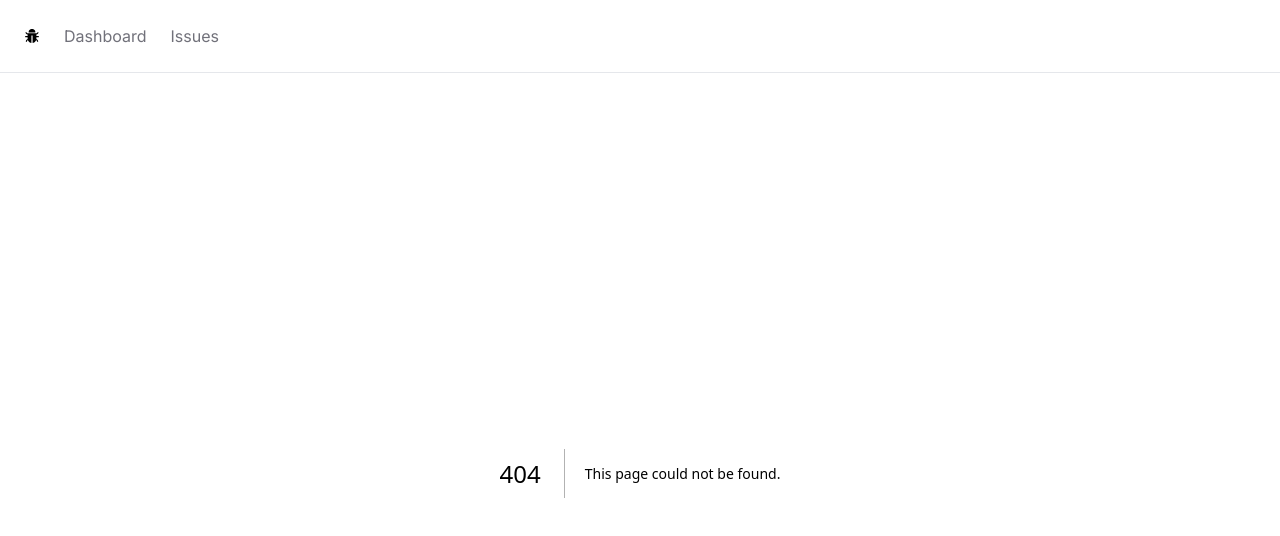
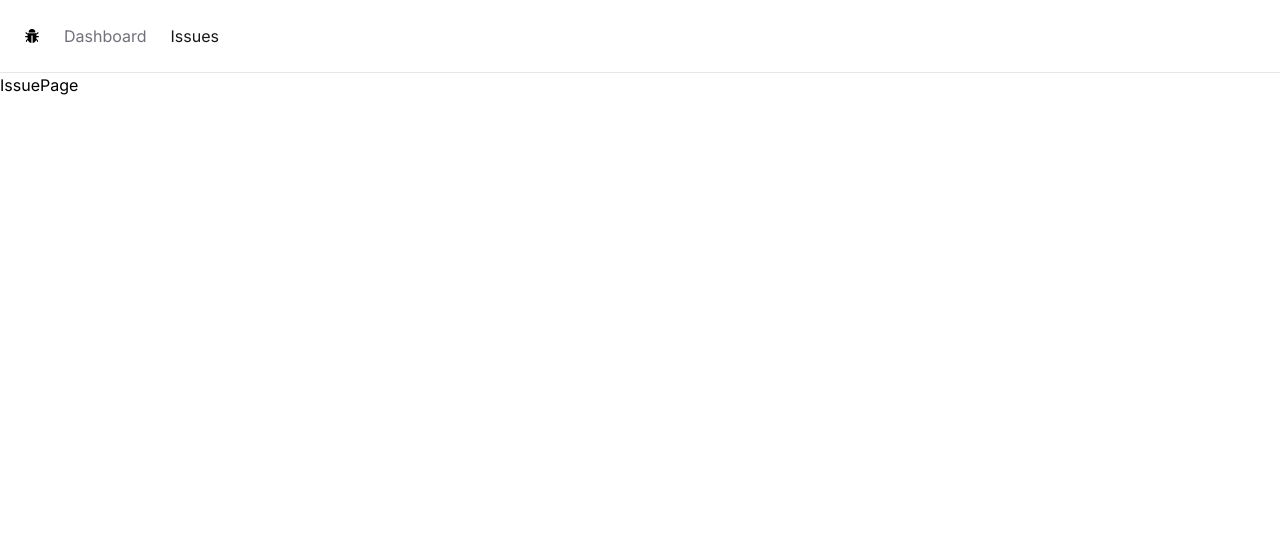
Before and after one commit to Ali-Fikri/issu-tracker, a Next.js app: page /issues in a window 1280 px wide. Before the commit this address had no page. Shown: the top 536 px of the page. Built offline with nearby package versions, Linux system fonts and the light colour scheme.

Commit message:
Style the active link in the navbar

```diff
--- a/app/NavBar.tsx
+++ b/app/NavBar.tsx
@@ -1,9 +1,14 @@
+'use client'
+
 import Link from "next/link";
+import { usePathname } from "next/navigation";
 import { AiFillBug } from 'react-icons/ai';
 const NavBar = () => {
+  const pathname = usePathname();
+
   const links = [
     { label: "Dashboard", href: "/" },
-    { label: "Issues", href: "/issue" },
+    { label: "Issues", href: "/issues" },
   ];
 
   return (
@@ -11,7 +16,7 @@ const NavBar = () => {
       <Link href="/"><AiFillBug /></Link>
       <ul className="flex gap-6">
         {links.map((link) => (
-          <Link className="text-zinc-500 hover:text-zinc-800" key={link.href} href={link.href}>
+          <Link className={`${link.href === pathname ? 'text-zinc-900' : 'text-zinc-500'} hover:text-zinc-800`} key={link.href} href={link.href}>
             {link.label}
           </Link>
         ))}
--- /dev/null
+++ b/app/issues/page.tsx
@@ -0,0 +1,7 @@
+import React from "react";
+
+const IssuePage = () => {
+  return <div>IssuePage</div>;
+};
+
+export default IssuePage;
```
